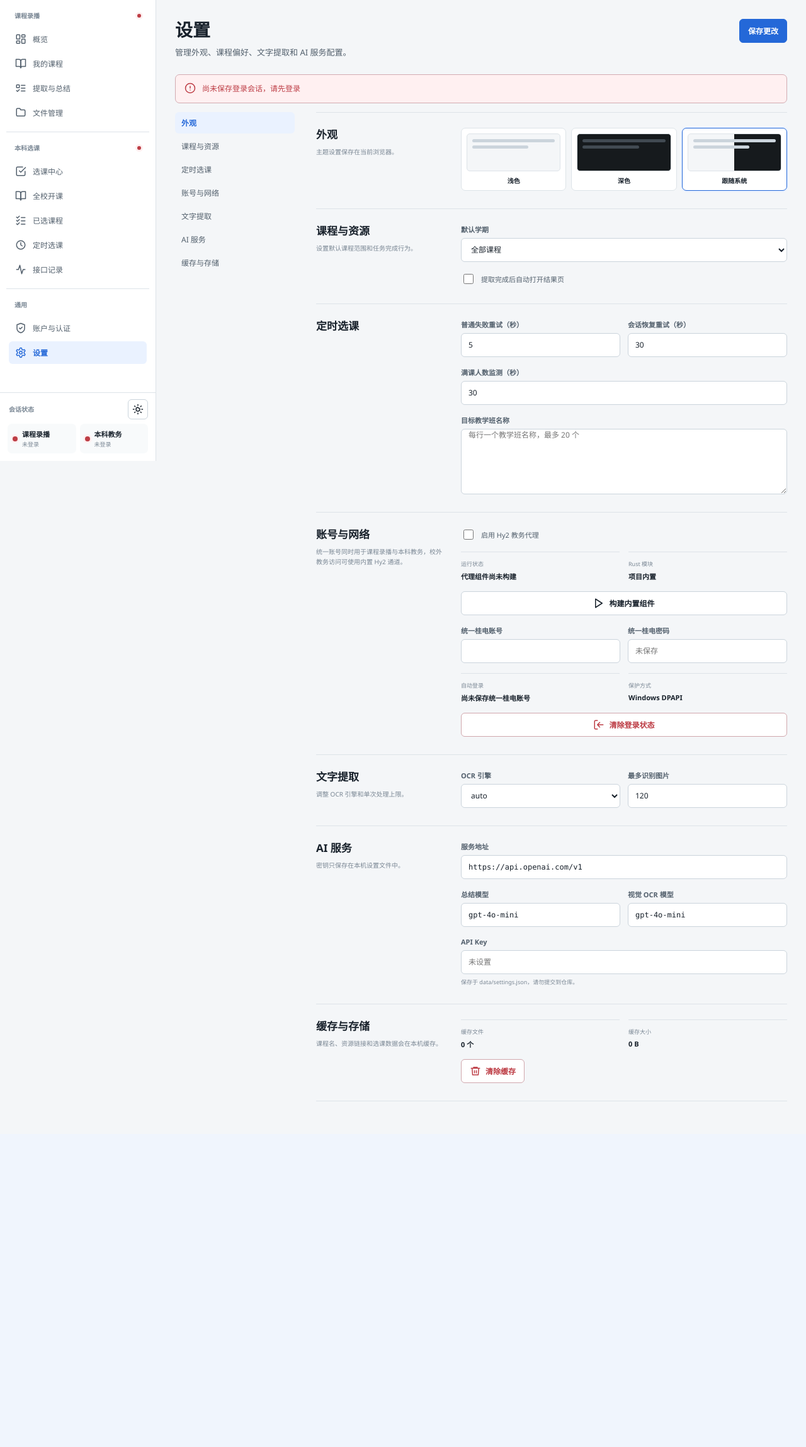
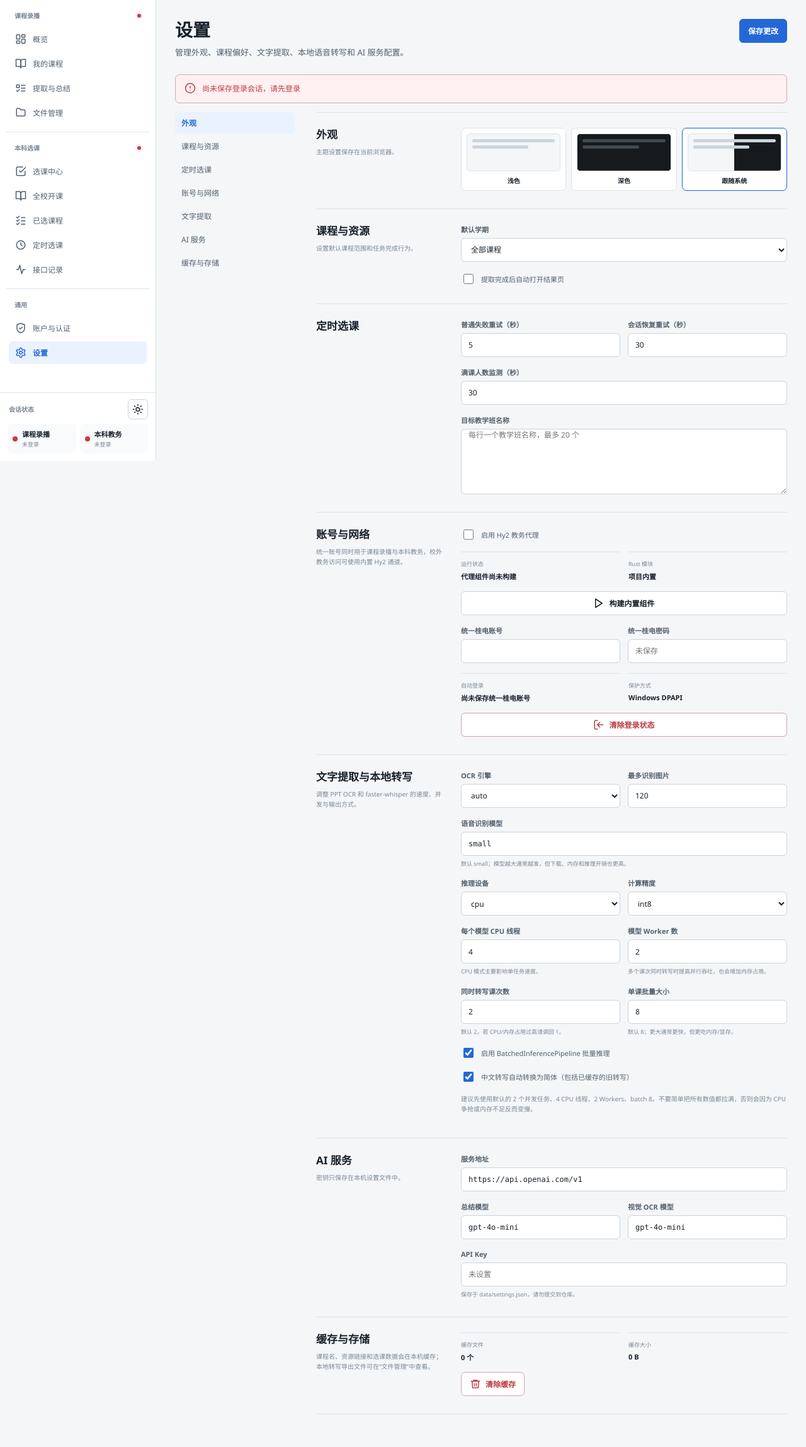
Before and after one commit to Yiyue345/fuckclassroom, a FastAPI app: page /settings in a window 1280 px wide. Shown: the part 68-2366 px from the top of the page at 63% size. Before the commit the page ends 1817 px from the top, so only its background shows below. Run offline with FastAPI, Linux system fonts and the light colour scheme; data that the repository does not hold is empty; some libraries are stand-ins or nearby versions.

Commit message:
feat: add local transcription performance controls

```diff
--- a/templates/settings.html
+++ b/templates/settings.html
@@ -7,7 +7,7 @@
 {% block page_title %}设置{% endblock %}
 
 {% block content %}
-  <div class="page-head"><div><h1>设置</h1><p class="page-description">管理外观、课程偏好、文字提取和 AI 服务配置。</p></div><div class="head-actions"><button class="btn primary" type="submit" form="settings-form">保存更改</button></div></div>
+  <div class="page-head"><div><h1>设置</h1><p class="page-description">管理外观、课程偏好、文字提取、本地语音转写和 AI 服务配置。</p></div><div class="head-actions"><button class="btn primary" type="submit" form="settings-form">保存更改</button></div></div>
 
   {% if saved %}<div class="notice success"><svg class="icon"><use href="/static/icons.svg#circle-check"></use></svg><span>设置已保存。</span></div>{% endif %}
   {% if hy2_built %}<div class="notice success"><svg class="icon"><use href="/static/icons.svg#circle-check"></use></svg><span>Hy2 代理组件已构建。</span></div>{% endif %}
@@ -76,11 +76,30 @@
         </section>
 
         <section class="settings-section" id="extraction">
-          <div><h2>文字提取</h2><p>调整 OCR 引擎和单次处理上限。</p></div>
-          <div class="fields"><div class="field-row">
-            <div class="field"><label for="ocr_engine">OCR 引擎</label><select class="select" id="ocr_engine" name="ocr_engine">{% for engine in ["auto", "rapidocr", "tesseract", "ai"] %}<option value="{{ engine }}" {% if settings.ocr_engine == engine %}selected{% endif %}>{{ engine }}</option>{% endfor %}</select></div>
-            <div class="field"><label for="ocr_max_images">最多识别图片</label><input class="input" id="ocr_max_images" name="ocr_max_images" type="number" min="1" step="1" value="{{ settings.ocr_max_images }}"></div>
-          </div></div>
+          <div><h2>文字提取与本地转写</h2><p>调整 PPT OCR 和 faster-whisper 的速度、并发与输出方式。</p></div>
+          <div class="fields">
+            <div class="field-row">
+              <div class="field"><label for="ocr_engine">OCR 引擎</label><select class="select" id="ocr_engine" name="ocr_engine">{% for engine in ["auto", "rapidocr", "tesseract", "ai"] %}<option value="{{ engine }}" {% if settings.ocr_engine == engine %}selected{% endif %}>{{ engine }}</option>{% endfor %}</select></div>
+              <div class="field"><label for="ocr_max_images">最多识别图片</label><input class="input" id="ocr_max_images" name="ocr_max_images" type="number" min="1" step="1" value="{{ settings.ocr_max_images }}"></div>
+            </div>
+
+            <div class="field"><label for="asr_model">语音识别模型</label><input class="input mono" id="asr_model" name="asr_model" value="{{ settings.asr_model }}"><span class="field-hint">默认 small；模型越大通常越准，但下载、内存和推理开销也更高。</span></div>
+            <div class="field-row">
+              <div class="field"><label for="asr_device">推理设备</label><select class="select" id="asr_device" name="asr_device">{% for device in ["cpu", "cuda", "auto"] %}<option value="{{ device }}" {% if settings.asr_device == device %}selected{% endif %}>{{ device }}</option>{% endfor %}</select></div>
+              <div class="field"><label for="asr_compute_type">计算精度</label><select class="select" id="asr_compute_type" name="asr_compute_type">{% for compute in ["int8", "int8_float16", "float16", "float32", "default"] %}<option value="{{ compute }}" {% if settings.asr_compute_type == compute %}selected{% endif %}>{{ compute }}</option>{% endfor %}</select></div>
+            </div>
+            <div class="field-row">
+              <div class="field"><label for="asr_cpu_threads">每个模型 CPU 线程</label><input class="input" id="asr_cpu_threads" name="asr_cpu_threads" type="number" min="1" max="64" step="1" value="{{ settings.asr_cpu_threads }}"><span class="field-hint">CPU 模式主要影响单任务速度。</span></div>
+              <div class="field"><label for="asr_num_workers">模型 Worker 数</label><input class="input" id="asr_num_workers" name="asr_num_workers" type="number" min="1" max="16" step="1" value="{{ settings.asr_num_workers }}"><span class="field-hint">多个课次同时转写时提高并行吞吐，也会增加内存占用。</span></div>
+            </div>
+            <div class="field-row">
+              <div class="field"><label for="asr_max_concurrent_tasks">同时转写课次数</label><input class="input" id="asr_max_concurrent_tasks" name="asr_max_concurrent_tasks" type="number" min="1" max="8" step="1" value="{{ settings.asr_max_concurrent_tasks }}"><span class="field-hint">默认 2。若 CPU/内存占用过高请调回 1。</span></div>
+              <div class="field"><label for="asr_batch_size">单课批量大小</label><input class="input" id="asr_batch_size" name="asr_batch_size" type="number" min="1" max="32" step="1" value="{{ settings.asr_batch_size }}"><span class="field-hint">默认 8；更大通常更快，但更吃内存/显存。</span></div>
+            </div>
+            <label class="check-row"><input type="checkbox" name="asr_use_batched" {% if settings.asr_use_batched %}checked{% endif %}><span>启用 BatchedInferencePipeline 批量推理</span></label>
+            <label class="check-row"><input type="checkbox" name="asr_simplified_chinese" {% if settings.asr_simplified_chinese %}checked{% endif %}><span>中文转写自动转换为简体（包括已缓存的旧转写）</span></label>
+            <p class="field-hint">建议先使用默认的 2 个并发任务、4 CPU 线程、2 Workers、batch 8。不要简单把所有数值都拉满，否则会因为 CPU 争抢或内存不足反而变慢。</p>
+          </div>
         </section>
 
         <section class="settings-section" id="ai">
@@ -97,7 +116,7 @@
       <form id="login-state-clear-form" method="post" action="/settings/login-state/clear" data-confirm="确认清除课程录播与本科教务的当前登录状态？已保存的自动登录凭据会保留。"></form>
 
       <section class="settings-section" id="storage">
-        <div><h2>缓存与存储</h2><p>课程名、资源链接和选课数据会在本机缓存。</p></div>
+        <div><h2>缓存与存储</h2><p>课程名、资源链接和选课数据会在本机缓存；本地转写导出文件可在“文件管理”中查看。</p></div>
         <div class="fields">
           <div class="detail-grid"><div class="detail-item"><label>缓存文件</label><strong>{{ cache_info.file_count }} 个</strong></div><div class="detail-item"><label>缓存大小</label><strong>{% if cache_info.total_bytes >= 1048576 %}{{ "%.1f"|format(cache_info.total_bytes / 1048576) }} MB{% elif cache_info.total_bytes >= 1024 %}{{ "%.1f"|format(cache_info.total_bytes / 1024) }} KB{% else %}{{ cache_info.total_bytes }} B{% endif %}</strong></div></div>
           <form method="post" action="/settings/cache/clear" data-confirm="确认清除课程与资源缓存？"><button class="btn danger" type="submit"><svg class="icon"><use href="/static/icons.svg#trash-2"></use></svg>清除缓存</button></form>
```
